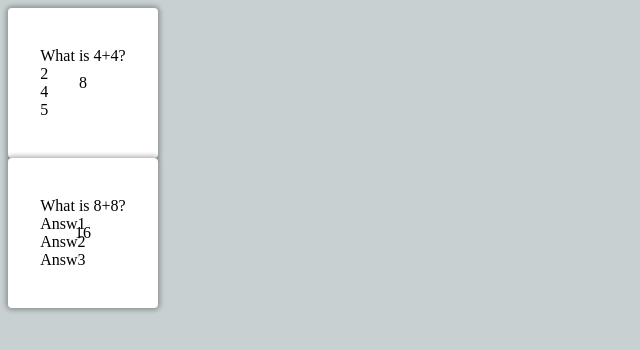
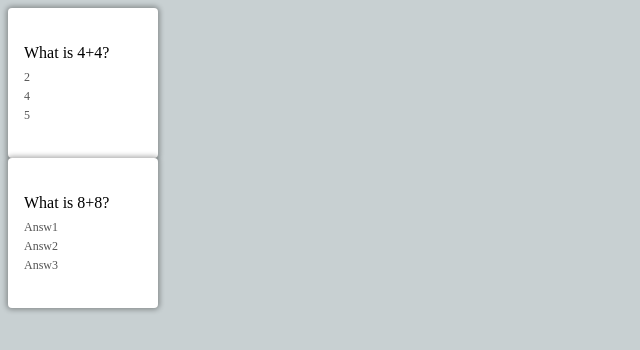
Before and after one commit to andyschulzz/react-ts-flashcard-quiz, a React (Create React App) app: page / in a window 1280 px wide. Shown: the top 350 px of the page, without its empty margins (0-640 px from the left). Built offline with nearby package versions, Linux system fonts and the light colour scheme.

Commit message:
Add more card styling

```diff
--- a/src/Flashcard.styles.tsx
+++ b/src/Flashcard.styles.tsx
@@ -1,6 +1,10 @@
 import styled from 'styled-components'
 
-const Card = styled.div`
+interface Props {
+  readonly flip: boolean
+}
+
+const Card = styled.div<Props>`
   display: flex;
   justify-content: center;
   align-items: center;
@@ -10,20 +14,44 @@ const Card = styled.div`
   background: white;
   height: 150px;
   width: 150px;
+  cursor: pointer;
+  transform-style: preserve-3d;
+  transform: perspective(1000px) ${(props) => props.flip && 'rotateY(180deg)'}
+    translateY(var(--translate-y, 0));
+  transition: 150ms;
+
+  &:hover {
+    box-shadow: 0 0 5px 2px rgba(0, 0, 3, 0.5);
+    --translate-y: -2px;
+  }
 `
 
 const Front = styled.div`
   position: absolute;
   padding: 1rem;
+  backface-visibility: hidden;
+  left: 0;
 `
 
 const Back = styled.div`
   position: absolute;
   padding: 1rem;
+  transform: rotateY(180deg);
+  backface-visibility: hidden;
 `
 
-const Options = styled.div``
+const Options = styled.div`
+  margin-top: 0.5rem;
+`
 
-const Option = styled.div``
+const Option = styled.div`
+  margin-top: 0.25rem;
+  color: #555;
+  font-size: 0.75rem;
+
+  &:first-child {
+    margin-top: 0;
+  }
+`
 
 export const S = { Card, Front, Back, Options, Option }
--- a/src/Flashcard.tsx
+++ b/src/Flashcard.tsx
@@ -13,7 +13,7 @@ interface Props {
 const Flashcard: React.FC<Props> = ({ flashcard }: Props) => {
   const [flip, setFlip] = useState(false)
   return (
-    <S.Card onClick={(): void => setFlip(!flip)}>
+    <S.Card flip={flip} onClick={(): void => setFlip(!flip)}>
       <S.Front>
         {flashcard.question}
         <S.Options>
```
